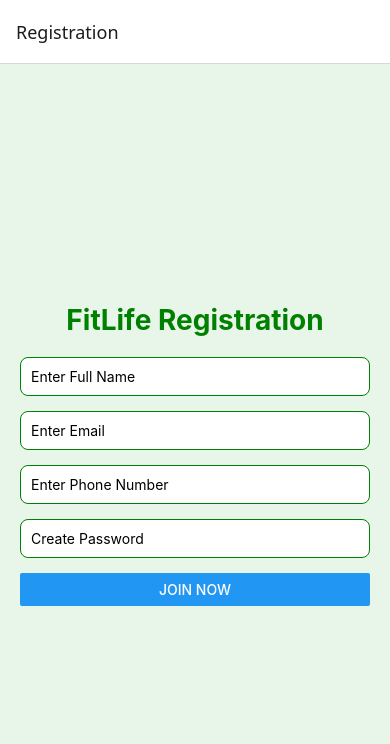
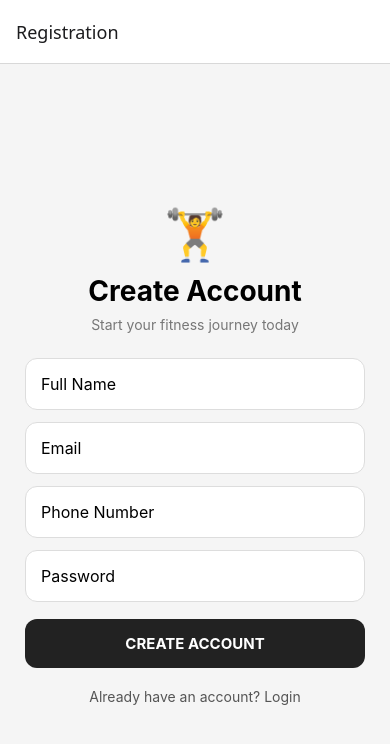
Before and after one commit to suchitrathippareddy-wq/Fitlife, a React Native app: screen /Registration in a window 390 px wide. Shown: the top 744 px of the page. Built offline with nearby package versions, Linux system fonts and the light colour scheme.

Commit message:
Improved login and registration

```diff
--- a/screens/LoginScreen.js
+++ b/screens/LoginScreen.js
@@ -1,41 +1,84 @@
-import React, { useState } from "react";
-import { View, Text, TextInput, Button, StyleSheet } from "react-native";
+import {
+  View,
+  Text,
+  TextInput,
+  TouchableOpacity,
+  StyleSheet,
+  Alert,
+} from "react-native";
+import { useState } from "react";
 
 export default function LoginScreen({ navigation }) {
   const [email, setEmail] = useState("");
   const [password, setPassword] = useState("");
 
-  function handleLogin() {
-  if (email === "student@campus.com" && password === "123456") {
-    alert("Login Successful");
-    navigation.navigate("Home");
-  } else {
-    alert("Invalid Email or Password");
-  }
-}
-navigation.navigate("Home")
+  const handleLogin = () => {
+    if (email.trim() === "" || password.trim() === "") {
+      Alert.alert("Error", "Please fill all fields");
+      return;
+    }
+
+    if (!email.includes("@")) {
+      Alert.alert("Error", "Please enter a valid email");
+      return;
+    }
+
+    if (password.length < 6) {
+      Alert.alert("Error", "Password must be at least 6 characters");
+      return;
+    }
+
+    Alert.alert("Success", "Login Successful! 🎉", [
+      {
+        text: "OK",
+        onPress: () => navigation.replace("Home"),
+      },
+    ]);
+  };
 
   return (
     <View style={styles.container}>
-      <Text style={styles.title}>Fitness App Login</Text>
+
+      <Text style={styles.logo}>🏋️</Text>
+
+      <Text style={styles.title}>Welcome Back!</Text>
+
+      <Text style={styles.subtitle}>
+        Login to continue your fitness journey
+      </Text>
 
       <TextInput
         style={styles.input}
-        placeholder="Enter Email"
-        keyboardType="email-address"
+        placeholder="Email"
         value={email}
         onChangeText={setEmail}
+        keyboardType="email-address"
+        autoCapitalize="none"
       />
 
       <TextInput
         style={styles.input}
-        placeholder="Enter Password"
-        secureTextEntry
+        placeholder="Password"
         value={password}
         onChangeText={setPassword}
+        secureTextEntry
       />
 
-      <Button title="Login" onPress={handleLogin} />
+      <TouchableOpacity
+        style={styles.button}
+        onPress={handleLogin}
+      >
+        <Text style={styles.buttonText}>LOGIN</Text>
+      </TouchableOpacity>
+
+      <TouchableOpacity
+        onPress={() => navigation.navigate("Registration")}
+      >
+        <Text style={styles.registerText}>
+          Don't have an account? Register
+        </Text>
+      </TouchableOpacity>
+
     </View>
   );
 }
@@ -43,19 +86,57 @@
 const styles = StyleSheet.create({
   container: {
     flex: 1,
+    backgroundColor: "#F5F5F5",
     justifyContent: "center",
-    padding: 20,
+    padding: 25,
   },
+
+  logo: {
+    fontSize: 55,
+    textAlign: "center",
+    marginBottom: 10,
+  },
+
   title: {
-    fontSize: 24,
+    fontSize: 28,
+    fontWeight: "bold",
     textAlign: "center",
-    marginBottom: 20,
+  },
+
+  subtitle: {
+    textAlign: "center",
+    color: "#777777",
+    marginTop: 8,
+    marginBottom: 30,
+  },
+
+  input: {
+    backgroundColor: "#FFFFFF",
+    borderRadius: 12,
+    padding: 15,
+    marginBottom: 15,
+    fontSize: 16,
+    borderWidth: 1,
+    borderColor: "#DDDDDD",
+  },
+
+  button: {
+    backgroundColor: "#222222",
+    padding: 15,
+    borderRadius: 12,
+    alignItems: "center",
+    marginTop: 5,
+  },
+
+  buttonText: {
+    color: "#FFFFFF",
+    fontSize: 16,
     fontWeight: "bold",
   },
-  input: {
-    borderWidth: 1,
-    padding: 10,
-    marginBottom: 15,
-    borderRadius: 8,
+
+  registerText: {
+    textAlign: "center",
+    marginTop: 20,
+    color: "#555555",
   },
 });
--- a/screens/RegistrationScreen.js
+++ b/screens/RegistrationScreen.js
@@ -1,63 +1,112 @@
-import React, { useState } from "react";
-import { View, Text, TextInput, Button, StyleSheet } from "react-native";
+import {
+  View,
+  Text,
+  TextInput,
+  TouchableOpacity,
+  StyleSheet,
+  Alert,
+} from "react-native";
+import { useState } from "react";
 
 export default function RegistrationScreen({ navigation }) {
-  const [fullName, setFullName] = useState("");
+  const [name, setName] = useState("");
   const [email, setEmail] = useState("");
   const [phone, setPhone] = useState("");
   const [password, setPassword] = useState("");
 
-  function handleRegister() {
-  if (
-    fullName === "" ||
-    email === "" ||
-    phone === "" ||
-    password === ""
-  ) {
-    alert("Please fill all the fields");
-    return;
-  }
+  const handleRegister = () => {
+    if (
+      name.trim() === "" ||
+      email.trim() === "" ||
+      phone.trim() === "" ||
+      password.trim() === ""
+    ) {
+      Alert.alert("Error", "Please fill all fields");
+      return;
+    }
 
-  alert("Welcome to FitLife!");
-  navigation.navigate("Login");
-}
+    if (!email.includes("@")) {
+      Alert.alert("Error", "Enter a valid email address");
+      return;
+    }
+
+    if (phone.length !== 10) {
+      Alert.alert("Error", "Phone number must contain 10 digits");
+      return;
+    }
+
+    if (password.length < 6) {
+      Alert.alert("Error", "Password must be at least 6 characters");
+      return;
+    }
+
+    Alert.alert("Success", "Registration Successful! 🎉", [
+      {
+        text: "Continue",
+        onPress: () => navigation.navigate("Login"),
+      },
+    ]);
+  };
 
   return (
     <View style={styles.container}>
-      <Text style={styles.title}>FitLife Registration</Text>
+
+      <Text style={styles.logo}>🏋️</Text>
+
+      <Text style={styles.title}>Create Account</Text>
+
+      <Text style={styles.subtitle}>
+        Start your fitness journey today
+      </Text>
 
       <TextInput
         style={styles.input}
-        placeholder="Enter Full Name"
-        value={fullName}
-        onChangeText={setFullName}
+        placeholder="Full Name"
+        value={name}
+        onChangeText={setName}
       />
 
       <TextInput
         style={styles.input}
-        placeholder="Enter Email"
-        keyboardType="email-address"
+        placeholder="Email"
         value={email}
         onChangeText={setEmail}
+        keyboardType="email-address"
+        autoCapitalize="none"
       />
 
       <TextInput
         style={styles.input}
-        placeholder="Enter Phone Number"
-        keyboardType="phone-pad"
+        placeholder="Phone Number"
         value={phone}
         onChangeText={setPhone}
+        keyboardType="phone-pad"
+        maxLength={10}
       />
 
       <TextInput
         style={styles.input}
-        placeholder="Create Password"
-        secureTextEntry
+        placeholder="Password"
         value={password}
         onChangeText={setPassword}
+        secureTextEntry
       />
 
-      <Button title="Join Now" onPress={handleRegister} />
+      <TouchableOpacity
+        style={styles.button}
+        onPress={handleRegister}
+      >
+        <Text style={styles.buttonText}>CREATE ACCOUNT</Text>
+      </TouchableOpacity>
+
+      <TouchableOpacity
+        onPress={() => navigation.navigate("Login")}
+      >
+        <Text style={styles.loginText}>
+          Already have an account? Login
+        </Text>
+      </TouchableOpacity>
+
     </View>
   );
 }
@@ -65,23 +114,57 @@
 const styles = StyleSheet.create({
   container: {
     flex: 1,
+    backgroundColor: "#F5F5F5",
     justifyContent: "center",
-    padding: 20,
-    backgroundColor: "#E8F5E9",
+    padding: 25,
   },
+
+  logo: {
+    fontSize: 50,
+    textAlign: "center",
+    marginBottom: 10,
+  },
+
   title: {
     fontSize: 28,
     fontWeight: "bold",
     textAlign: "center",
-    color: "green",
-    marginBottom: 20,
   },
+
+  subtitle: {
+    textAlign: "center",
+    color: "#777777",
+    marginTop: 8,
+    marginBottom: 25,
+  },
+
   input: {
+    backgroundColor: "#FFFFFF",
     borderWidth: 1,
-    borderColor: "green",
-    borderRadius: 8,
-    padding: 10,
-    marginBottom: 15,
-    backgroundColor: "white",
+    borderColor: "#DDDDDD",
+    borderRadius: 12,
+    padding: 15,
+    marginBottom: 12,
+    fontSize: 16,
+  },
+
+  button: {
+    backgroundColor: "#222222",
+    padding: 15,
+    borderRadius: 12,
+    alignItems: "center",
+    marginTop: 5,
+  },
+
+  buttonText: {
+    color: "#FFFFFF",
+    fontWeight: "bold",
+    fontSize: 15,
+  },
+
+  loginText: {
+    textAlign: "center",
+    marginTop: 20,
+    color: "#555555",
   },
 });
```
